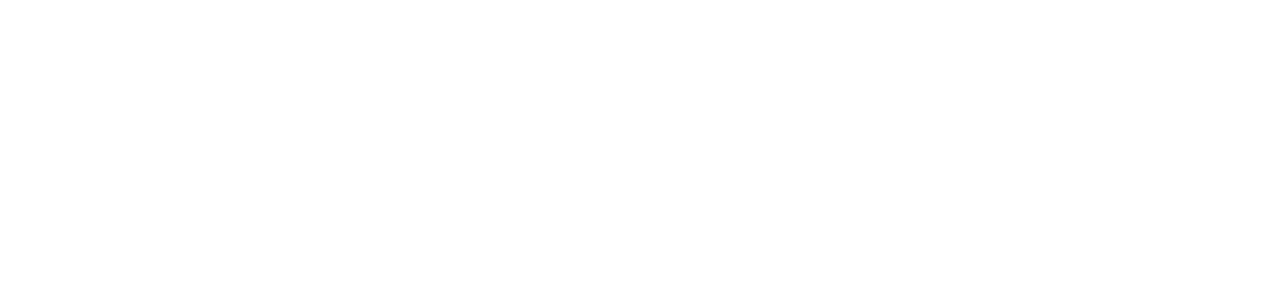
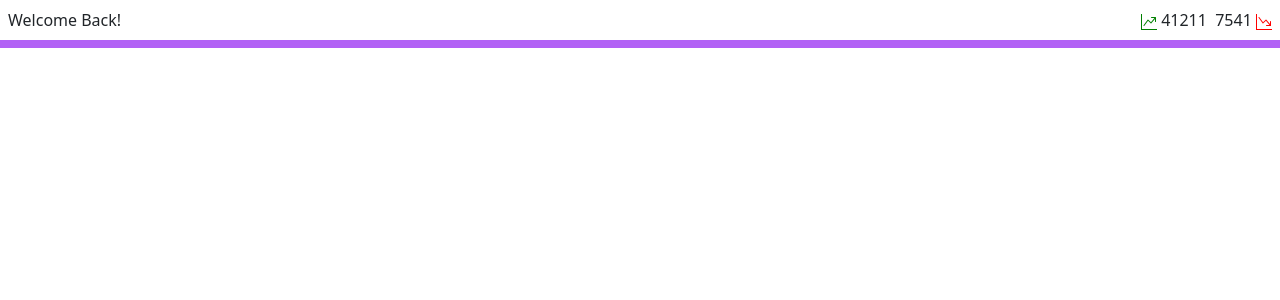
Before and after one commit to TarasIskiv/Finances-Tracker, an Angular app in the folder finances-tracker/: page / in a window 1280 px wide. Shown: the top 300 px of the page. Built offline with nearby package versions, Linux system fonts and the light colour scheme.

Commit message:
Added Header

```diff
--- a/finances-tracker/package.json
+++ b/finances-tracker/package.json
@@ -21,6 +21,7 @@
     "@ng-bootstrap/ng-bootstrap": "^16.0.0",
     "@popperjs/core": "^2.11.8",
     "bootstrap": "^5.3.2",
+    "bootstrap-icons": "^1.11.3",
     "rxjs": "~7.8.0",
     "tslib": "^2.3.0",
     "zone.js": "~0.14.3"
--- /dev/null
+++ b/finances-tracker/src/app/app-header/app-header.component.css
@@ -0,0 +1,14 @@
+.header-content
+{
+    width: 100vw;
+    height: 6vh;
+    border: solid;
+    border-width: 0em 0em 0.5em 0em;
+    border-color: rgb(178, 97, 245);
+    padding: 0.5em;
+}
+
+svg
+{
+    color: green;
+}
--- /dev/null
+++ b/finances-tracker/src/app/app-header/app-header.component.html
@@ -0,0 +1,20 @@
+<div class="header-content d-flex justify-content-between">
+    <div>
+        Welcome Back!
+    </div>
+    <div class="d-flex">
+        <div class="d-inline-block">
+            <svg xmlns="http://www.w3.org/2000/svg" width="16" height="16" fill="green" class="bi bi-graph-up-arrow" viewBox="0 0 16 16">
+                <path fill-rule="evenodd" d="M0 0h1v15h15v1H0zm10 3.5a.5.5 0 0 1 .5-.5h4a.5.5 0 0 1 .5.5v4a.5.5 0 0 1-1 0V4.9l-3.613 4.417a.5.5 0 0 1-.74.037L7.06 6.767l-3.656 5.027a.5.5 0 0 1-.808-.588l4-5.5a.5.5 0 0 1 .758-.06l2.609 2.61L13.445 4H10.5a.5.5 0 0 1-.5-.5"/>
+            </svg>
+            <span>&nbsp;{{income}}&nbsp;</span>
+        </div>
+        <div class="d-inline-block">
+            <span>&nbsp;{{outcome}}&nbsp;</span>
+            <svg xmlns="http://www.w3.org/2000/svg" width="16" height="16" fill="red" class="bi bi-graph-down-arrow" viewBox="0 0 16 16">
+                <path fill-rule="evenodd" d="M0 0h1v15h15v1H0zm10 11.5a.5.5 0 0 0 .5.5h4a.5.5 0 0 0 .5-.5v-4a.5.5 0 0 0-1 0v2.6l-3.613-4.417a.5.5 0 0 0-.74-.037L7.06 8.233 3.404 3.206a.5.5 0 0 0-.808.588l4 5.5a.5.5 0 0 0 .758.06l2.609-2.61L13.445 11H10.5a.5.5 0 0 0-.5.5"/>
+            </svg>
+        </div>
+    </div>
+
+</div>
--- a/finances-tracker/src/app/app.component.html
+++ b/finances-tracker/src/app/app.component.html
@@ -0,0 +1 @@
+<app-header [income]="41211" [outcome]="7541"></app-header>
--- a/finances-tracker/src/app/app.module.ts
+++ b/finances-tracker/src/app/app.module.ts
@@ -4,10 +4,12 @@
 import { AppRoutingModule } from './app-routing.module';
 import { AppComponent } from './app.component';
 import { NgbModule } from '@ng-bootstrap/ng-bootstrap';
+import { AppHeaderComponent } from './app-header/app-header.component';
 
 @NgModule({
   declarations: [
-    AppComponent
+    AppComponent,
+    AppHeaderComponent
   ],
   imports: [
     BrowserModule,
```
Also changed, not shown: finances-tracker/src/app/app-header/app-header.component.ts (added, +13 -0 lines), 1 other file (tests, documents, lock files or other folders).
